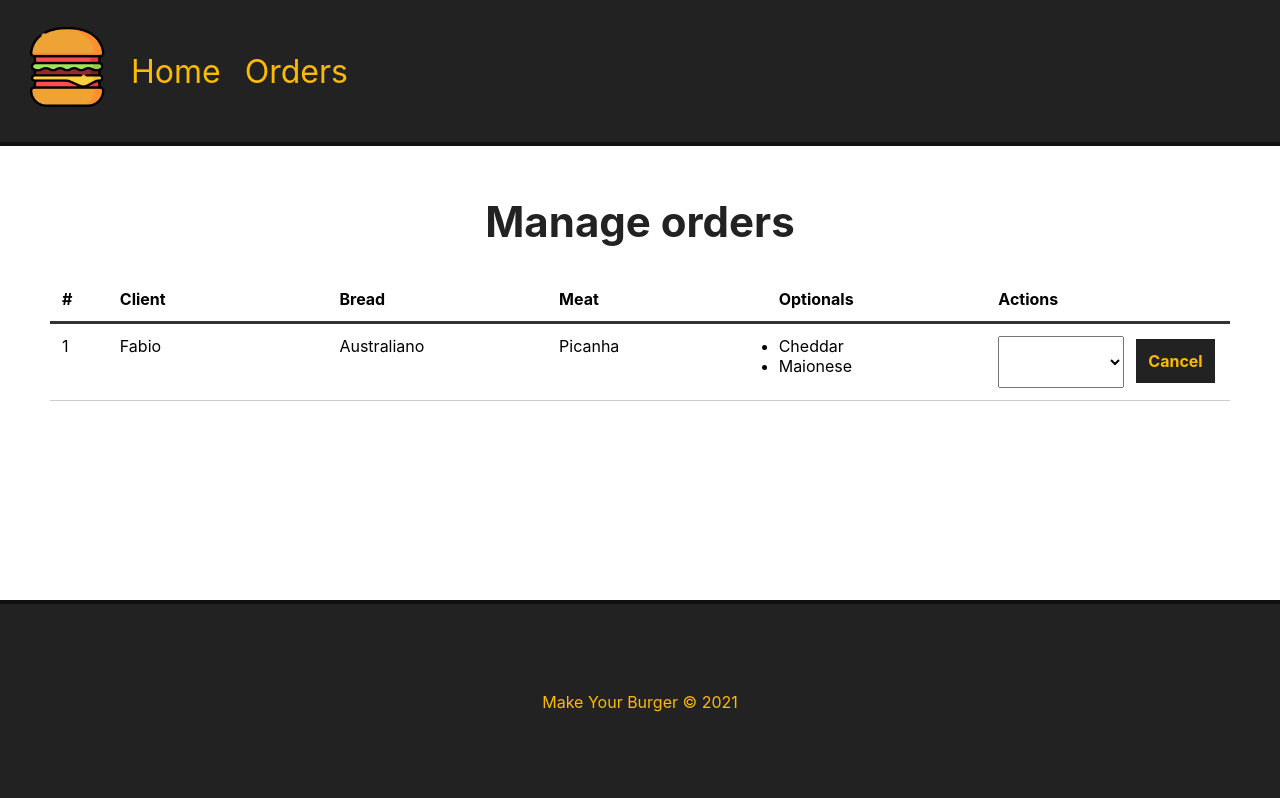
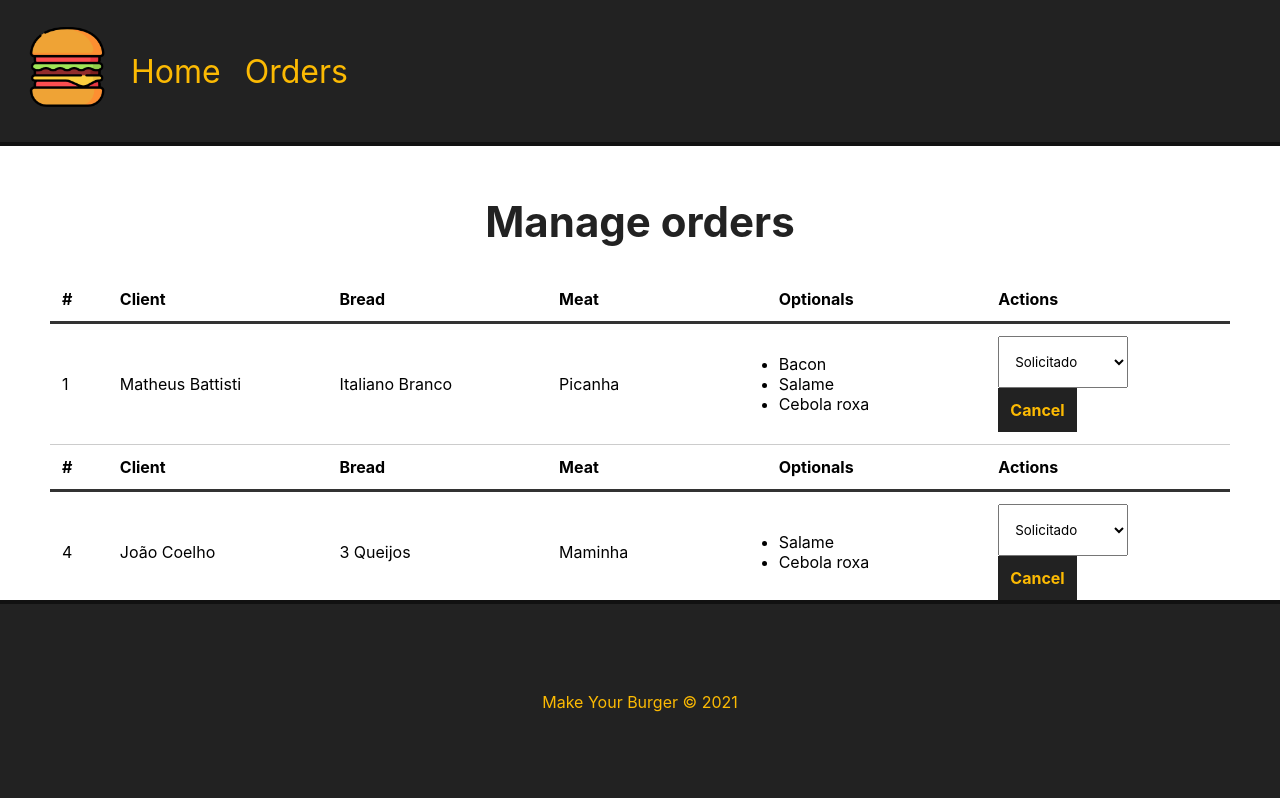
Before and after one commit to leonardohsilvadev/vue-burger-maker, a Vue app: page /orders in a window 1280 px wide. Shown: the top 798 px of the page. Built offline with nearby package versions, Linux system fonts and the light colour scheme; data requests are answered from the project's data file.

Commit message:
gettin' orders n status from database on orders dashboard

```diff
--- a/src/components/Dashboard.vue
+++ b/src/components/Dashboard.vue
@@ -1,5 +1,5 @@
 <template>
-  <div id="burger-table">
+  <div :key="order.id" v-for="order in orders" id="burger-table">
     <div>
       <div id="burger-table-heading">
         <div class="order-id">#</div>
@@ -13,18 +13,18 @@
 
     <div id="burger-table-rows">
       <div class="burger-table-row">
-        <div class="order-number">1</div>
-        <div>Fabio</div>
-        <div>Australiano</div>
-        <div>Picanha</div>
+        <div class="order-number">{{ order.id }}</div>
+        <div>{{ order.name }}</div>
+        <div>{{ order.bread }}</div>
+        <div>{{ order.meat }}</div>
         <div>
           <ul>
-            <li>Cheddar</li>
-            <li>Maionese</li>
+            <li :key="index" v-for="(optional, index) in order.optionals">{{ optional }}</li>
           </ul>
         </div>
         <div>
           <select name="status" class="status">
+            <option :key="s.id" v-for="s in status">{{ s.type }}</option>
           </select>
           <button class="delete-btn">Cancel</button>
         </div>
@@ -34,8 +34,42 @@
 </template>
 
 <script>
+import { api } from '../utils/api'
+
 export default {
-  name: 'Dashboard'
+  name: 'Dashboard',
+  data() {
+    return {
+      orders: [],
+      status: []
+    }
+  },
+  methods: {
+    async getBurgers() {
+      const url = 'burgers'
+
+      await api
+        .get(url)
+        .then(({ data }) => {
+          console.log('data: ', data)
+          this.orders = data
+        })
+    },
+    async getStatus() {
+      const url = 'status'
+
+      await api
+        .get(url)
+        .then(({ data }) => {
+          console.log('data: ', data)
+          this.status = data
+        })
+    }
+  },
+  mounted() {
+    this.getBurgers()
+    this.getStatus()
+  }
 }
 </script>
 
@@ -49,6 +83,7 @@ export default {
   #burger-table-rows,
   .burger-table-row {
     display: flex;
+    align-items: center;
     flex-wrap: wrap;
   }
 
@@ -75,7 +110,7 @@ export default {
   }
 
   select {
-    padding: 1rem 3.25rem;
+    padding: 1rem 0.75rem;
     margin-right: 0.75rem;
   }
 
```
